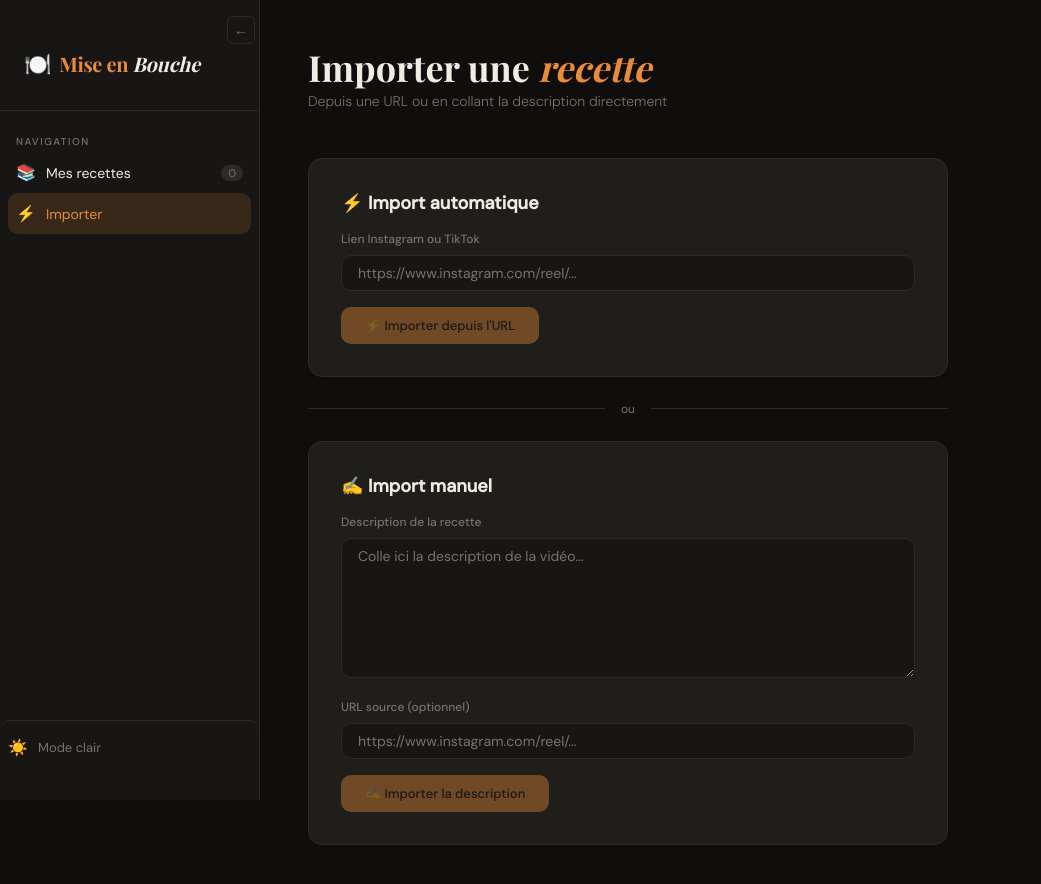
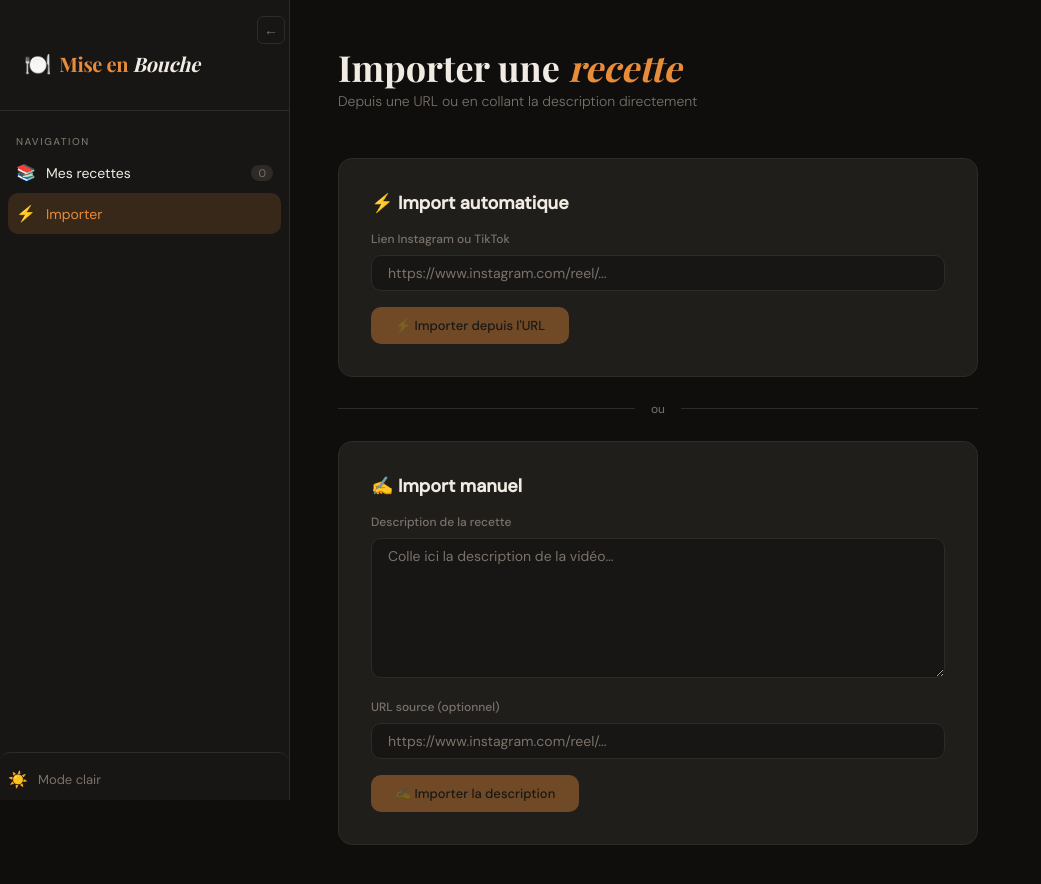
Before and after one commit to MarinaSavart/recipe-app, a React (Vite) app in the folder frontend/: page /import in a window 1280 px wide. Shown: the top 884 px of the page, without its empty margins (0-1041 px from the left). Built offline with nearby package versions, Linux system fonts and the light colour scheme; no server answers; a web font is replaced by a local one.

Commit message:
fix: adjust navbar padding and update width variable for improved layout

```diff
--- a/frontend/src/styles/_navbar.scss
+++ b/frontend/src/styles/_navbar.scss
@@ -5,7 +5,7 @@
   border-right: 1px solid $border;
   display: flex;
   flex-direction: column;
-  padding: $spacing-2xl 0 $spacing-xl;
+  padding: $spacing-2xl 0 0;
   position: fixed;
   top: 0; left: 0;
   height: 100vh;
--- a/frontend/src/styles/_variables.scss
+++ b/frontend/src/styles/_variables.scss
@@ -61,5 +61,5 @@ $transition:        0.15s ease;
 $transition-layout: 0.25s ease;
 
 // ── Layout ─────────────────────────────────────────────────────────────────────
-$navbar-width:           260px;
+$navbar-width:           290px;
 $navbar-width-collapsed: 64px;
```
